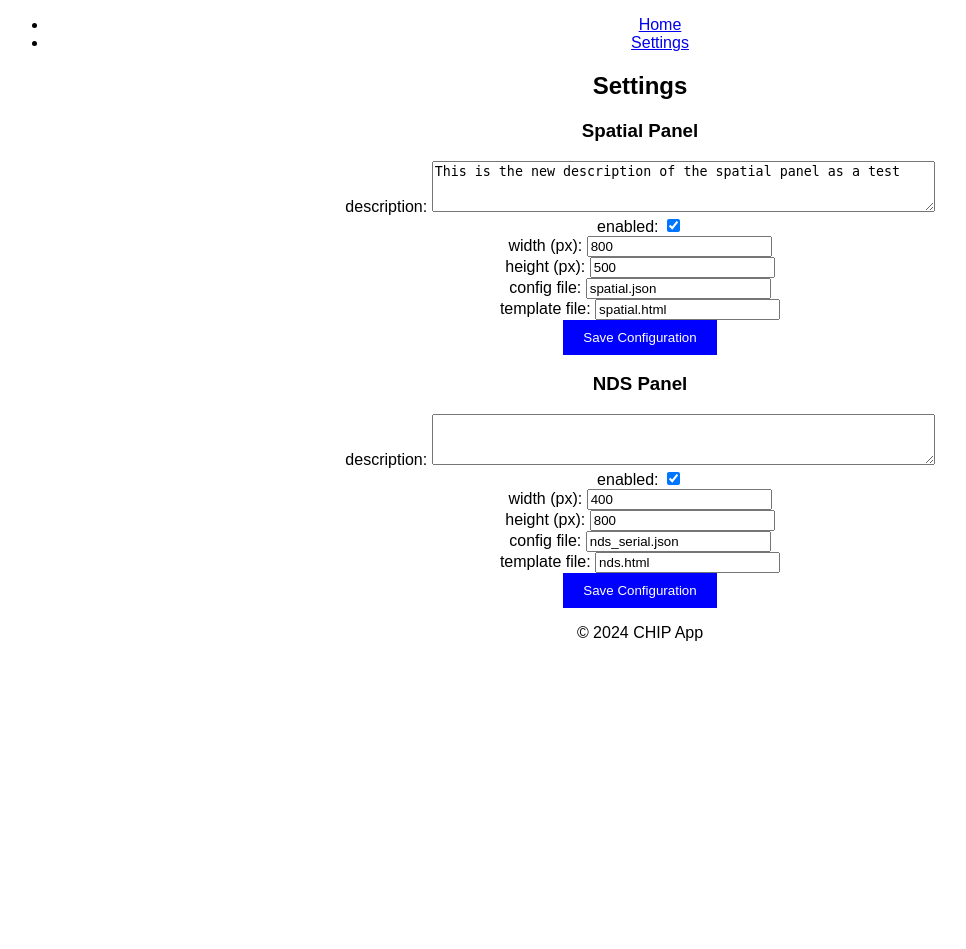
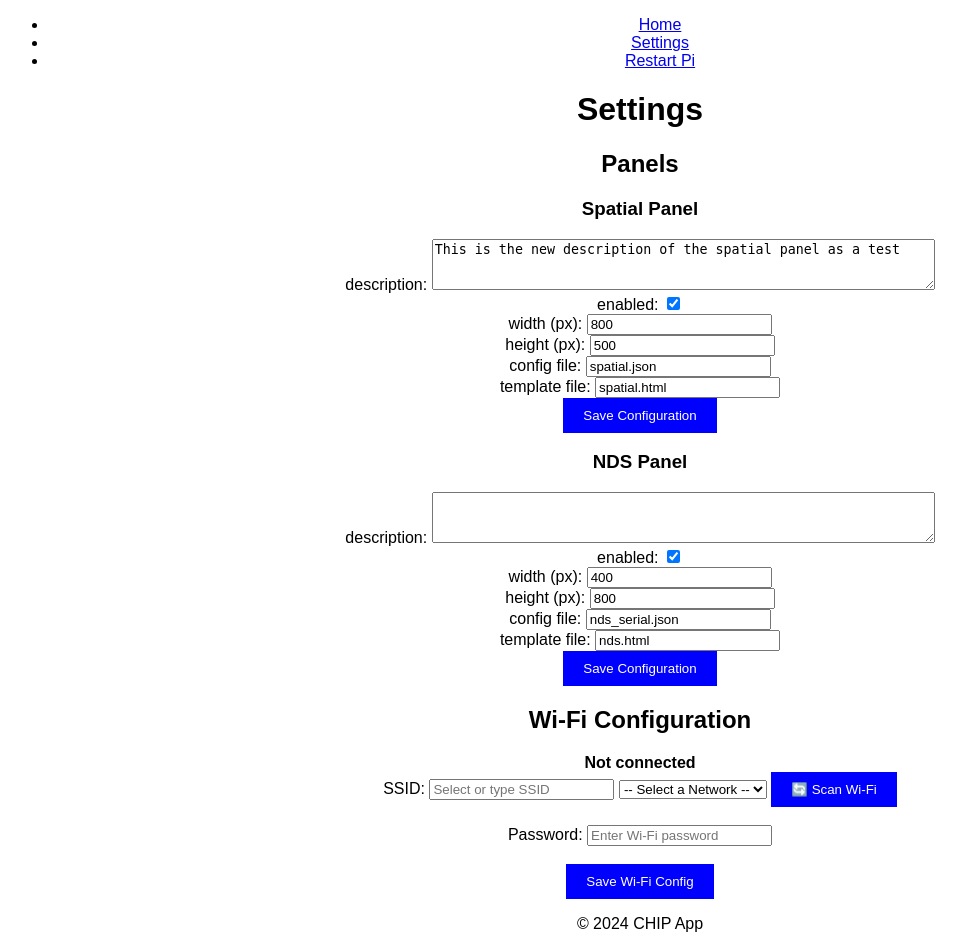
Before and after one commit to Controlled-Hydroponics-Imaging-Platform/chip_interface, a Flask app: page /settings in a window 1280 px wide. Shown: the whole page, without its empty margins (0-966 px from the left). Before the commit the page ends 641 px from the top, so only its background shows below. Run offline with Flask 3, Linux system fonts and the light colour scheme; data that the repository does not hold is empty; some libraries are stand-ins or nearby versions.

Commit message:
add restart pi methods and wifi configurations settings

```diff
--- a/app.py
+++ b/app.py
@@ -6,6 +6,7 @@ import serial.tools.list_ports
 import time
 import json
 import os,sys
+import subprocess
 from plugins import load_all_plugins, reload_plugins
 from datetime import datetime
 strfmt= "%Y-%m-%d %H:%M:%S"
@@ -17,11 +18,6 @@ socketio = SocketIO(app, cors_allowed_origins="*", async_mode="eventlet")
 
 script_list = load_all_plugins(app,socketio)
 
-# def restart_program():
-#     print("🔄 Restarting...")
-#     subprocess.Popen([sys.executable] + sys.argv)
-#     os._exit(0)
-
 
 def load_config(config_file):
     config_path = os.path.join(app.root_path, "config", config_file)  # Correct path
@@ -32,6 +28,71 @@ def load_config(config_file):
         print(f"🚨 JSON Error: {e}")
         return {}
 
+
+@app.route("/restart", methods=["POST"])
+def restart_pi():
+    print("🔄 Restart requested!")
+    subprocess.Popen(["sudo", "reboot"])
+    return "Restarting...", 200
+
+@app.route("/configure_wifi", methods=["POST"])
+def configure_wifi():
+    ssid = request.form.get("ssid")
+    password = request.form.get("password")
+
+    if not ssid:
+        flash("⚠️ SSID is required.", "error")
+        return redirect(url_for("settings"))
+
+    try:
+        # Example using nmcli (you might adapt based on your setup)
+        subprocess.run(["nmcli", "dev", "wifi", "connect", ssid, "password", password], check=True)
+        flash(f"✅ Connected to {ssid}. Restarting system...", "success")
+    except subprocess.CalledProcessError as e:
+        flash(f"❌ Failed to connect to {ssid}: {e}", "error")
+        return redirect(url_for("settings"))
+
+    # ✅ Restart the Raspberry Pi
+    subprocess.Popen(["sudo", "reboot"])
+
+    return redirect(url_for("settings"))
+
+
+@app.route("/scan_wifi")
+def scan_wifi():
+    try:
+        # Force a fresh scan first
+        subprocess.call(["sudo", "nmcli", "dev", "wifi", "rescan"])
+
+        eventlet.sleep(2)  # Optional: slight delay to allow scan completion
+
+        result = subprocess.check_output(["sudo", "nmcli", "-t", "-f", "SSID,SIGNAL", "dev", "wifi"]).decode()
+
+        networks = []
+        for line in result.strip().split("\n"):
+            if line:
+                parts = line.split(":")
+                if len(parts) == 2:
+                    ssid, signal = parts
+                    if ssid:  # Avoid blank SSIDs
+                        networks.append({"ssid": ssid, "signal": signal})
+        return jsonify({"networks": networks})
+    except Exception as e:
+        print(f"⚠️ Wi-Fi scan failed: {e}")
+        return jsonify({"networks": []})
+
+@app.route("/current_wifi")
+def current_wifi():
+    try:
+        result = subprocess.check_output(["nmcli", "-t", "-f", "active,ssid", "dev", "wifi"]).decode()
+        for line in result.strip().split("\n"):
+            active, ssid = line.split(":")
+            if active == "yes":
+                return jsonify({"ssid": ssid})
+        return jsonify({"ssid": None})
+    except Exception as e:
+        print(f"⚠️ Failed to get current Wi-Fi: {e}")
+        return jsonify({"ssid": None})
 
 # API
 @app.route("/get_serial_ports")
@@ -61,15 +122,16 @@ def home():
 
     return render_template("index.html",panels=enabled_panels, config_params = config_params)
 
+
 @app.route("/settings", methods=["GET", "POST"])
 def settings():
     panels = load_config("panels.json")
 
+    # ✅ Process panel config submissions (no changes)
     if request.method == "POST":
         new_settings = panels
         panel_submitted = request.form.get('panel_name')
 
-        # Process form submission
         for key, settings in panels[panel_submitted].items():
             user_input = request.form.get(f"{panel_submitted}_{key}", "")
             print(user_input)
@@ -77,20 +139,31 @@ def settings():
             if settings["value_type"] == "number":
                 new_settings[panel_submitted][key]["set_to"]  = int(user_input)
             elif settings["value_type"] == "boolean":
-                new_settings[panel_submitted][key]["set_to"]  = True if user_input =="on" else False
+                new_settings[panel_submitted][key]["set_to"]  = True if user_input == "on" else False
             else:
                 new_settings[panel_submitted][key]["set_to"] = user_input
 
-
-        # Save the updated config back to JSON
         with open(os.path.join(app.root_path, "config", "panels.json"), "w") as file:
             json.dump(new_settings, file, indent=4)
 
-        reload_plugins(app,socketio)
+        reload_plugins(app, socketio)
         flash(f"{panel_submitted} panel settings saved successfully!", "success")
         return redirect(url_for("settings"))
 
-    return render_template("settings.html",panels=panels)
+    # ✅ Scan available Wi-Fi networks using nmcli (for Raspberry Pi 5 NetworkManager)
+    wifi_networks = []
+    try:
+        result = subprocess.check_output(["nmcli", "-t", "-f", "SSID,SIGNAL", "dev", "wifi"], stderr=subprocess.DEVNULL).decode()
+        for line in result.strip().split("\n"):
+            if line:
+                ssid, signal = line.split(":")
+                if ssid:
+                    wifi_networks.append({"ssid": ssid, "signal": signal})
+    except Exception as e:
+        print(f"⚠️ Failed to scan Wi-Fi networks: {e}")
+
+    return render_template("settings.html", panels=panels, wifi_networks=wifi_networks)
+
 
 @app.route("/configuration/<string:panel>", methods=["GET", "POST"])
 def configure(panel):
--- a/config/nds_serial.json
+++ b/config/nds_serial.json
@@ -14,7 +14,7 @@
         "type": "kasa_plug",
         "value_type": "text",
         "values": [
-            ""
+            "None"
         ],
         "set_to": "192.168.2.70",
         "schedule": [
@@ -35,7 +35,7 @@
         "values": [
             ""
         ],
-        "set_to": "192.168.2.70",
+        "set_to": "",
         "schedule": "",
         "auto_enabled": false
     }
--- a/static/script.js
+++ b/static/script.js
@@ -10,8 +10,86 @@ function sendCommand() {
     .then(data => alert("Command Sent: " + data.response));
 }
 
-// Serial port loader
+// function refreshWifiList() {
+//     fetch('/scan_wifi')
+//         .then(response => response.json())
+//         .then(data => {
+//             const select = document.getElementById('ssid');
+//             select.innerHTML = '';
+//             data.networks.forEach(net => {
+//                 const option = document.createElement('option');
+//                 option.value = net.ssid;
+//                 option.text = `${net.ssid} (${net.signal}%)`;
+//                 select.appendChild(option);
+//             });
+//         });
+// }
+
+
+
+
+function restartPi() {
+    if (confirm("⚠️ Are you sure you want to restart the Raspberry Pi?")) {
+        fetch('/restart', { method: 'POST' })
+            .then(response => {
+                if (response.ok) {
+                    alert("✅ Raspberry Pi is restarting...");
+                } else {
+                    alert("❌ Failed to restart the Pi.");
+                }
+            })
+            .catch(err => {
+                console.error("Restart error:", err);
+                alert("❌ Restart request failed.");
+            });
+    }
+}
+
 document.addEventListener("DOMContentLoaded", function() {
+
+    scanWiFi();
+    getCurrentWiFi();
+
+    document.getElementById('refresh_wifi').addEventListener('click', function() {
+        scanWiFi();
+    });
+
+    document.getElementById('wifi_dropdown').addEventListener('change', function() {
+        const selectedSSID = this.value;
+        if (selectedSSID) {
+            document.getElementById('ssid_input').value = selectedSSID;
+        }
+    });
+    document.getElementById('wifi_form').addEventListener('submit', function(e) {
+        alert("✅ Wi-Fi settings saved. The Raspberry Pi will now restart to apply changes. Please reconnect once it's back online.");
+    });
+
+
+    function getCurrentWiFi() {
+        fetch('/current_wifi')
+            .then(response => response.json())
+            .then(data => {
+                document.getElementById('current_ssid').textContent = data.ssid || 'Not connected';
+            });
+    }
+
+    function scanWiFi() {
+        fetch('/scan_wifi')
+            .then(response => response.json())
+            .then(data => {
+                const dropdown = document.getElementById('wifi_dropdown');
+                dropdown.innerHTML = '<option value="">-- Select a Network --</option>';
+                data.networks.forEach(network => {
+                    const option = document.createElement('option');
+                    option.value = network.ssid;
+                    option.textContent = `${network.ssid} (${network.signal}%)`;
+                    dropdown.appendChild(option);
+                });
+            });
+    }
+
+
+
 
     function updateSerialPortsFor(selectElement) {
         const currentSelection = selectElement.value;
--- a/templates/layout.html
+++ b/templates/layout.html
@@ -12,6 +12,7 @@
             <ul>
                 <li><a href="/">Home</a></li>
                 <li><a href="/settings">Settings</a></li>
+                <li><a href="#" onclick="restartPi()">Restart Pi</a></li>
             </ul>
         </nav>
     </header>
--- a/templates/settings.html
+++ b/templates/settings.html
@@ -4,7 +4,9 @@
 
 {% block content %}
 
-<h2> Settings </h2>
+<h1> Settings </h1>
+
+<h2> Panels </h2>
 
 {% for panel, settings in panels.items() %}
 
@@ -41,7 +43,27 @@
 <button type="submit">Save Configuration</button>
 </form>
 
-
 {% endfor %}
 
+<h2>Wi-Fi Configuration</h2>
+<form id="wifi_form" action="{{ url_for('configure_wifi') }}" method="POST">
+    <div id="current_ssid" style="margin-top: 10px; font-weight: bold;">Connected to: <span id="current_ssid">Loading...</span></div>
+
+    <label for="ssid_input">SSID:</label>
+    <input type="text" id="ssid_input" name="ssid" placeholder="Select or type SSID">
+
+    <select id="wifi_dropdown">
+        <option value="">-- Select a Network --</option>
+    </select>
+
+    <button type="button" id="refresh_wifi">🔄 Scan Wi-Fi</button>
+
+    <br><br>
+    <label for="wifi_password">Password:</label>
+    <input type="password" id="wifi_password" name="password" placeholder="Enter Wi-Fi password">
+
+    <br><br>
+    <button type="submit">Save Wi-Fi Config</button>
+</form>
+
 {% endblock %}
```
